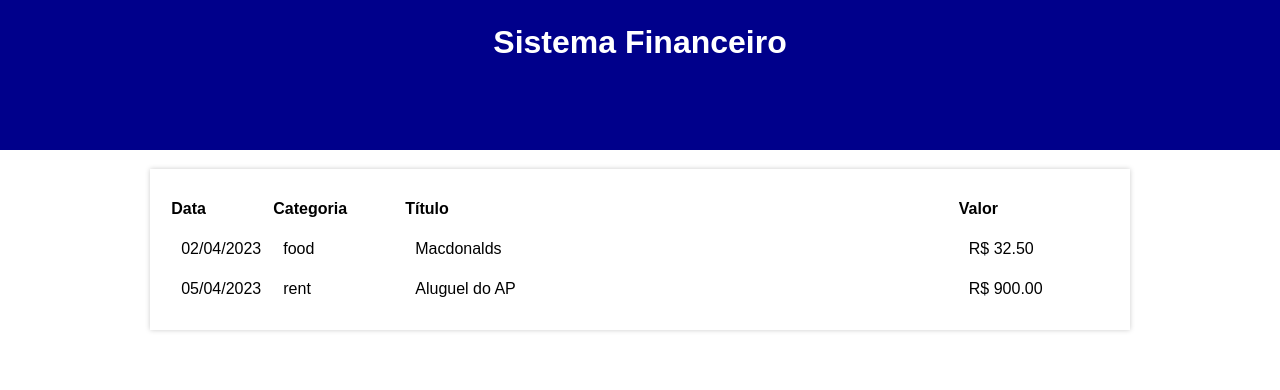
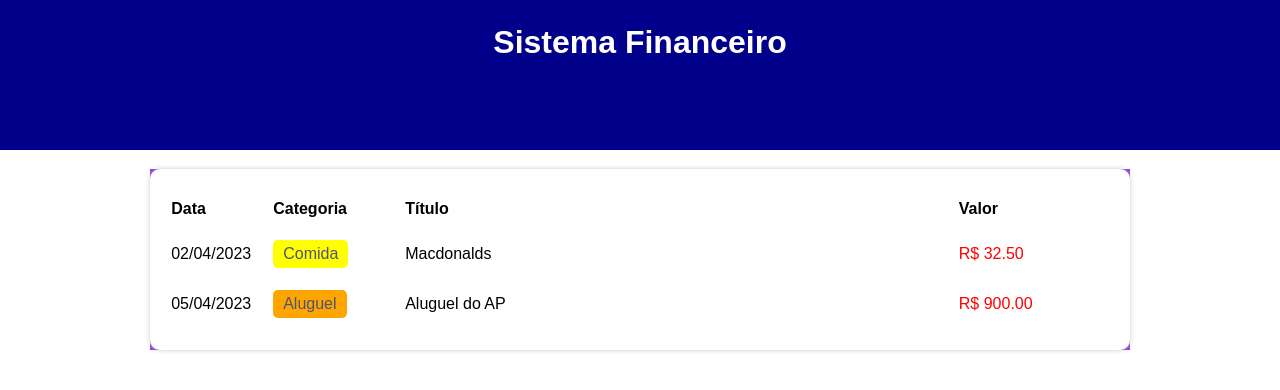
Before and after one commit to gabriel-teotonio/Finance-system-app, a React (Vite) app: page / in a window 1280 px wide. Shown: the top 390 px of the page. Built offline with nearby package versions, Linux system fonts and the light colour scheme.

Commit message:
update TableArea style

```diff
--- a/src/components/TableArea/styles.tsx
+++ b/src/components/TableArea/styles.tsx
@@ -5,6 +5,7 @@
     background-color: #fff;
     padding: 1.2rem;
     box-shadow: 0 0 5px #ccc;
+    border-radius: 10px;
     margin-top: 1.2rem;
 `;
 
--- a/src/components/TableItem/index.tsx
+++ b/src/components/TableItem/index.tsx
@@ -1,3 +1,4 @@
+import { categories } from '../../data/categories';
 import { Item } from '../../types/Item';
 import { formatDate } from '../../utils/dateFilter';
 import * as C from './styles';
@@ -10,9 +11,17 @@
     return (
         <C.TableLine>
             <C.TableColumn>{formatDate(item.date)}</C.TableColumn>
-            <C.TableColumn>{item.category}</C.TableColumn>
+            <C.TableColumn>
+                <C.Category color={categories[item.category].color}>
+                    {categories[item.category].title}
+                </C.Category>
+            </C.TableColumn>
             <C.TableColumn>{item.title}</C.TableColumn>
-            <C.TableColumn>R$ {item.value.toFixed(2)}</C.TableColumn>
+            <C.TableColumn>
+                <C.Value color={categories[item.category].expense ? 'red': '#2764FF'}>
+                    R$ {item.value.toFixed(2)}
+                </C.Value>
+            </C.TableColumn>
         </C.TableLine>
     )
 }
--- a/src/components/TableItem/styles.tsx
+++ b/src/components/TableItem/styles.tsx
@@ -2,5 +2,17 @@
 
 export const TableLine = styled.tr``;
 export const TableColumn = styled.td`
-    padding: 10px;
+    padding: 10px 0;
 `;
+
+export const Category = styled.div<{color: string}>`
+    display: inline-block;
+    padding: 5px 10px;
+    border-radius: 5px;
+    color: #4f5570;
+    background-color: ${props => props.color};
+`
+;
+export const Value = styled.div<{color:string}>`
+    color: ${props => props.color}
+`
```
